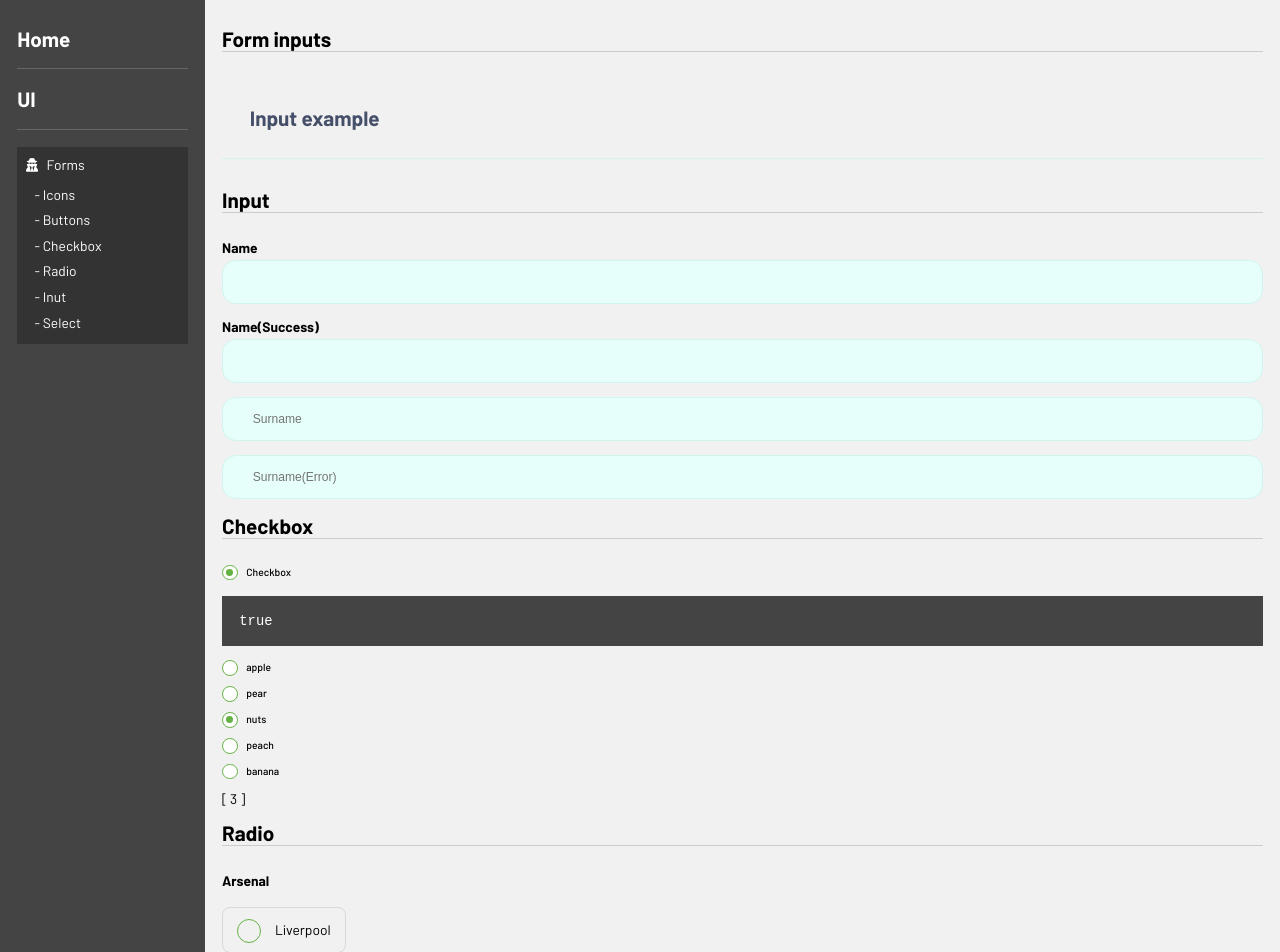
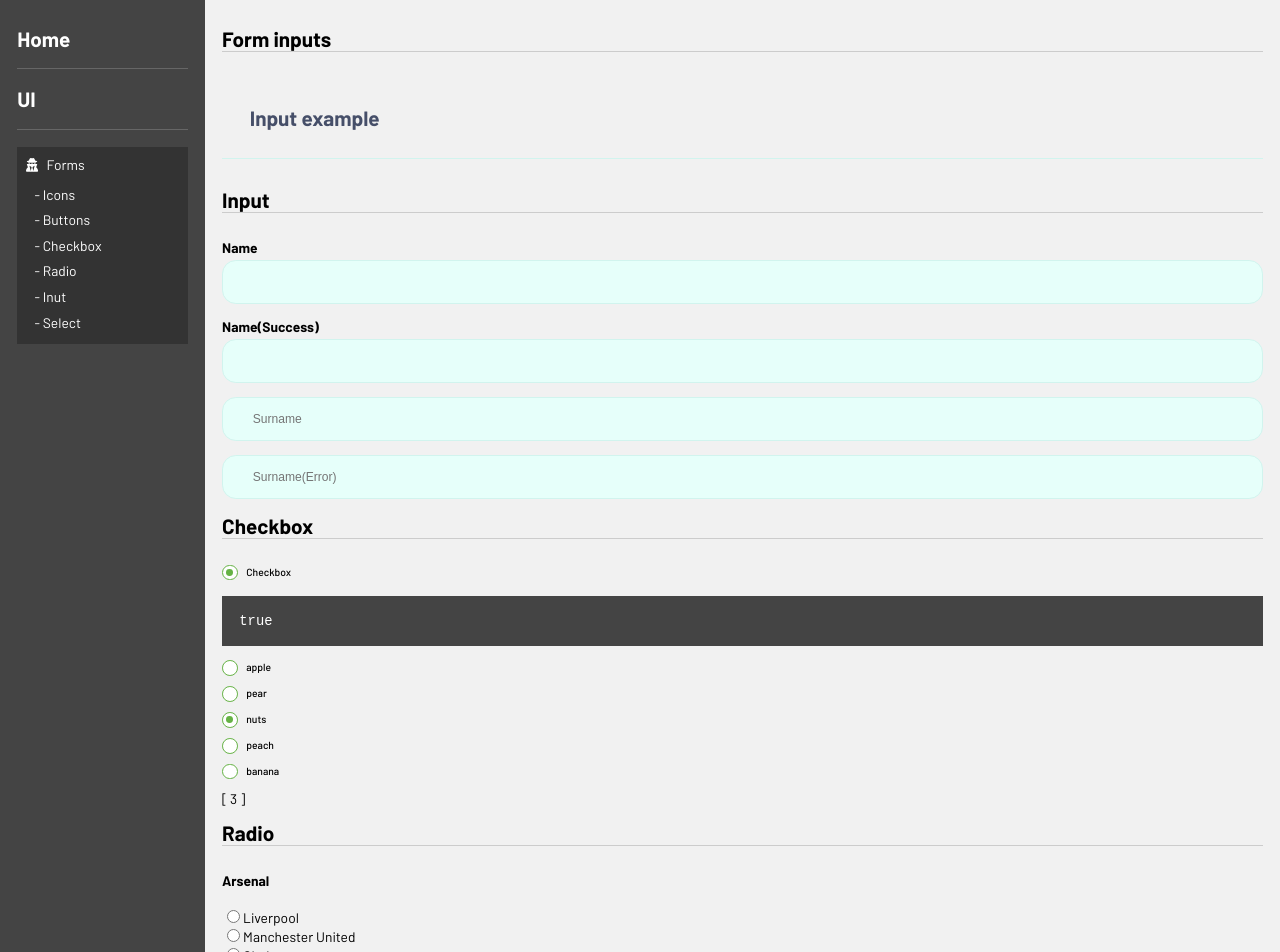
Before and after one commit to seriiserii825/vue-components, a Vue app: page /forms in a window 1280 px wide. Shown: the top 952 px of the page. Built offline with nearby package versions, Linux system fonts and the light colour scheme.

Commit message:
feat: radio update

```diff
--- a/src/components/ui/Radio.vue
+++ b/src/components/ui/Radio.vue
@@ -7,6 +7,10 @@ const props = defineProps({
   name: String,
   id: [String, Number],
   radio: [String, Number],
+  checked: {
+    type: Boolean,
+    default: false
+  }
 });
 
 const isActive = computed(() => props.radio === props.id);
@@ -18,54 +22,9 @@ const isActive = computed(() => props.radio === props.id);
       :name="name"
       type="radio"
       :id="id"
-      :checked="isActive"
+      :checked="checked"
       :value="id"
       @change="() => emits('update:radio', id)" />
     <label :for="id">{{ label }}</label>
   </div>
 </template>
-<style lang="scss">
-.radio {
-  input[type="radio"] {
-    display: none;
-    &:checked + label {
-      border-color: var(--accent);
-      &::after {
-        opacity: 1;
-      }
-    }
-  }
-  label {
-    position: relative;
-    display: inline-block;
-    padding: 1.6rem 1.6rem 1.6rem 6rem;
-    border-radius: 8px;
-    border: 1px solid rgba(0, 0, 0, 0.1);
-    cursor: pointer;
-    &::before {
-      content: "";
-      position: absolute;
-      top: 1.3rem;
-      left: 1.6rem;
-      display: block;
-      width: 2.6rem;
-      height: 2.6rem;
-      border-radius: 50%;
-      border: 1px solid var(--accent);
-    }
-    &::after {
-      content: "";
-      position: absolute;
-      top: 2rem;
-      left: 2.3rem;
-      display: block;
-      width: 1.2rem;
-      height: 1.2rem;
-      border-radius: 50%;
-      background: var(--accent);
-      transition: all 0.4s;
-      opacity: 0;
-    }
-  }
-}
-</style>
```
